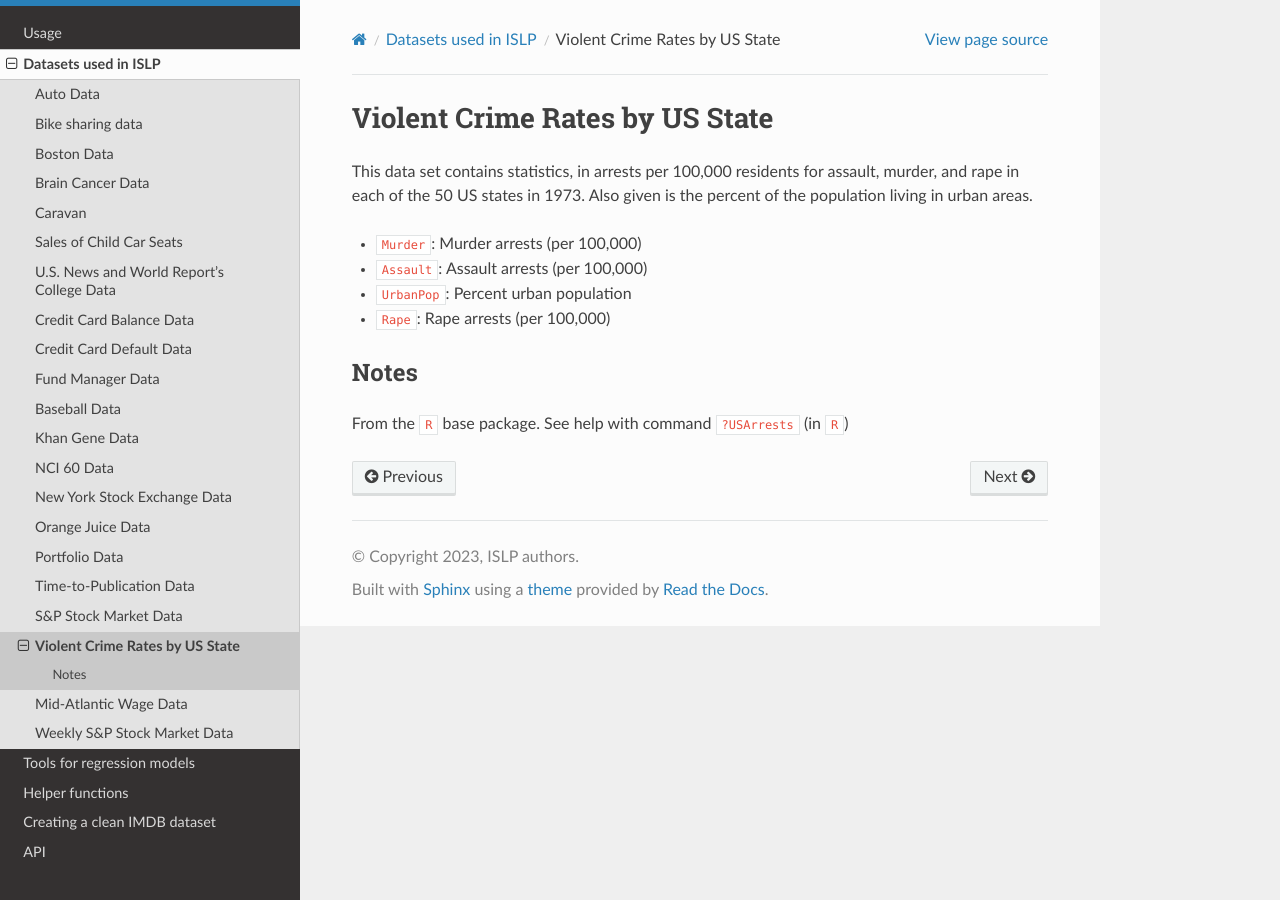
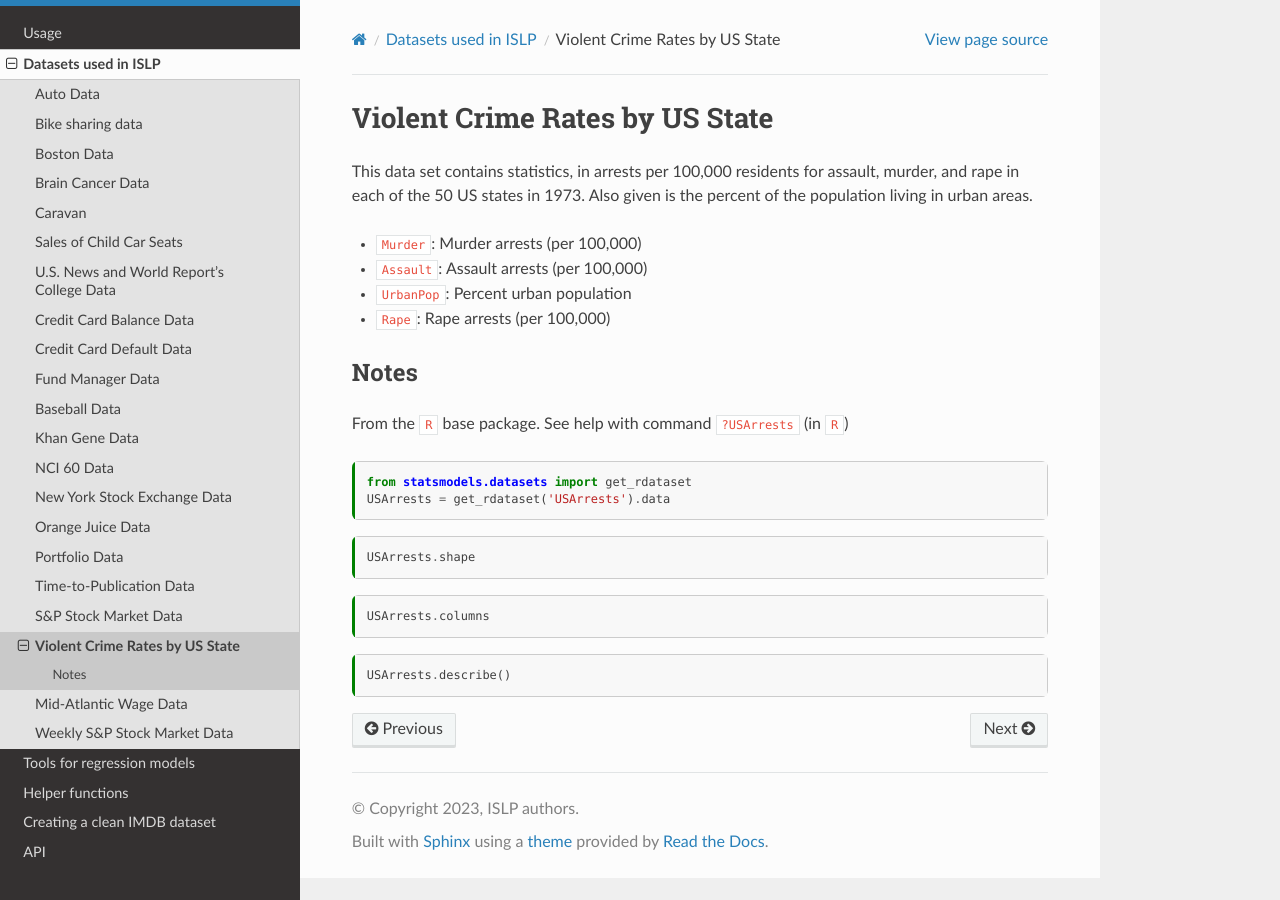
Before and after one commit to jonathan-taylor/ISLP, a Sphinx documentation site: the page built from docs/source/datasets/USArrests.md, in a window 1280 px wide. Built offline with Sphinx 7.4.7 and the Read the Docs theme 2.0.0, drawn with Linux system fonts in a browser that asks for light colours.

Commit message:
USArrests dataset

````diff
--- a/docs/source/datasets/USArrests.md
+++ b/docs/source/datasets/USArrests.md
@@ -29,3 +33,20 @@ living in urban areas.
 ## Notes
 
 From the `R` base package. See help with command `?USArrests` (in `R`)
+
+```{code-cell} ipython3
+from statsmodels.datasets import get_rdataset
+USArrests = get_rdataset('USArrests').data
+```
+
+```{code-cell} ipython3
+USArrests.shape
+```
+
+```{code-cell} ipython3
+USArrests.columns
+```
+
+```{code-cell} ipython3
+USArrests.describe()
+```
````
Also changed, not shown: other parts of docs/source/datasets/USArrests.md (+4 -0 lines), docs/notebooks/datasets/USArrests.ipynb.
